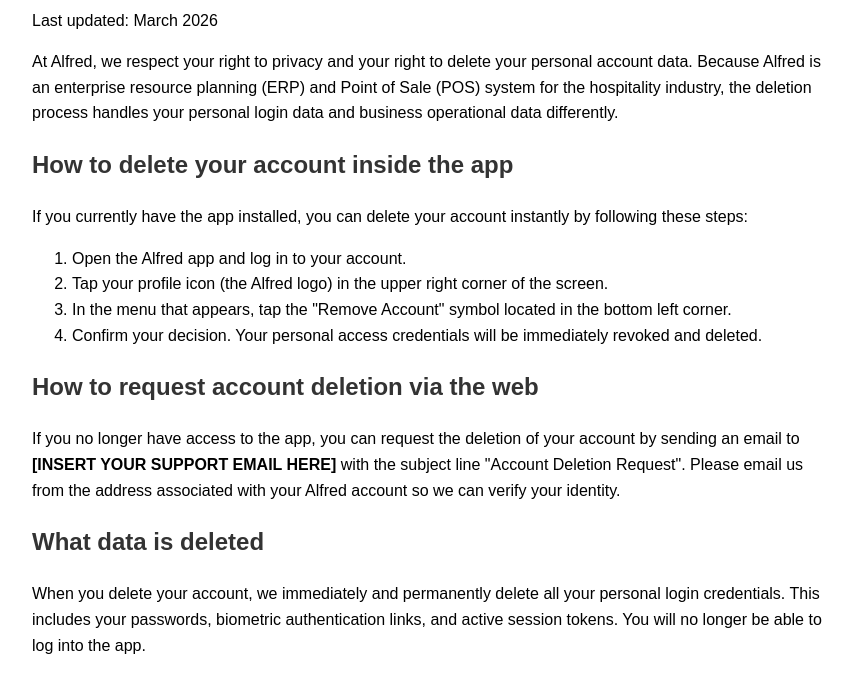
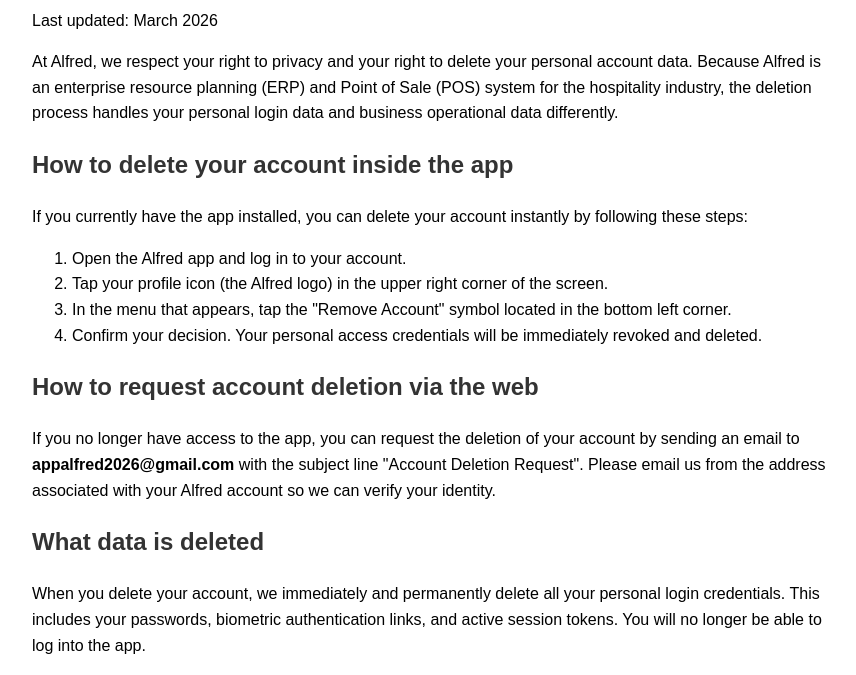
Before and after one commit to CibranLopez/alfredapp.github.io, a plain HTML site: page legal/account_deletion.html in a window 1280 px wide. Shown: the part 105-780 px from the top of the page, without its empty margins (208-1064 px from the left). Drawn offline with Linux system fonts and the light colour scheme.

Commit message:
Update account_deletion.html

```diff
--- a/legal/account_deletion.html
+++ b/legal/account_deletion.html
@@ -26,7 +26,7 @@
     </ol>
 
     <h2>How to request account deletion via the web</h2>
-    <p>If you no longer have access to the app, you can request the deletion of your account by sending an email to <strong>[INSERT YOUR SUPPORT EMAIL HERE]</strong> with the subject line "Account Deletion Request". Please email us from the address associated with your Alfred account so we can verify your identity.</p>
+    <p>If you no longer have access to the app, you can request the deletion of your account by sending an email to <strong>appalfred2026@gmail.com</strong> with the subject line "Account Deletion Request". Please email us from the address associated with your Alfred account so we can verify your identity.</p>
 
     <h2>What data is deleted</h2>
     <p>When you delete your account, we immediately and permanently delete all your personal login credentials. This includes your passwords, biometric authentication links, and active session tokens. You will no longer be able to log into the app.</p>
```
